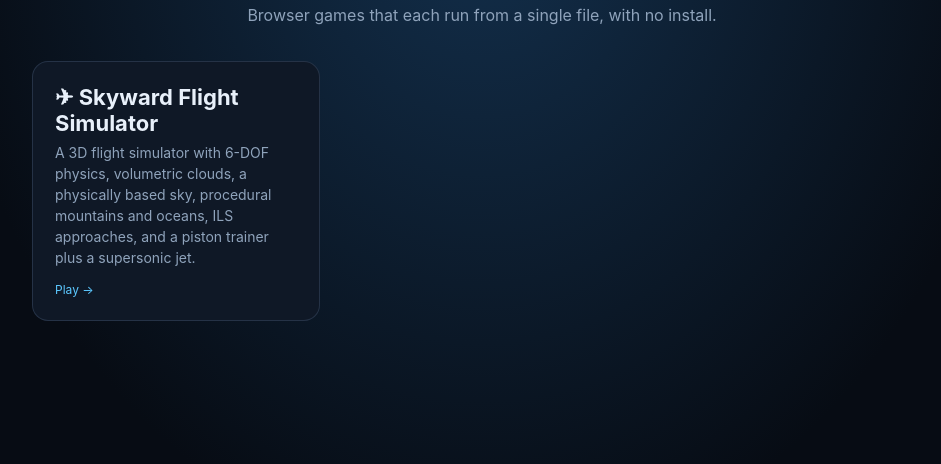
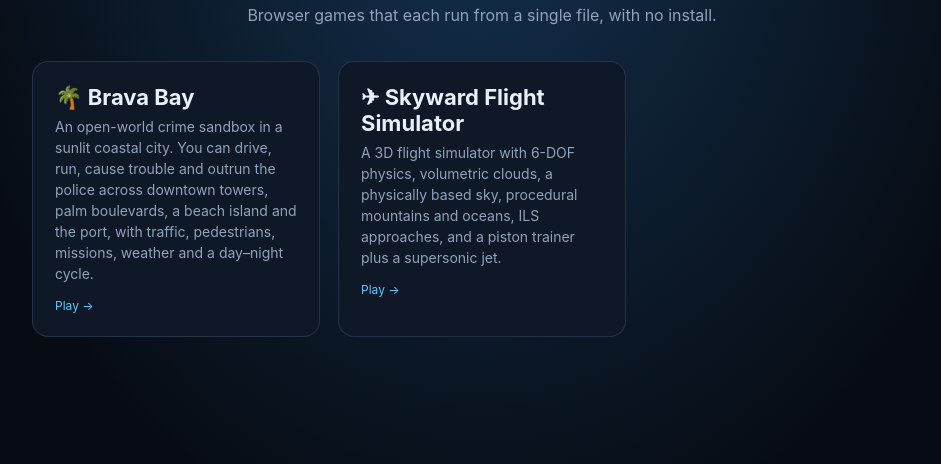
Before and after one commit to Whale64/unblocked-games, a plain HTML site: page index.html in a window 1280 px wide. Shown: the part 110-574 px from the top of the page, without its empty margins (158-1099 px from the left). Drawn offline with Linux system fonts and the light colour scheme.

Commit message:
Add Brava Bay to the games index; ignore local agent worktrees
Co-Authored-By: Claude Opus 5.5 <noreply@anthropic.com>
Claude-Session: https://claude.ai/code/session_01QJwnmH4JeiABjmRMVxMHQo

```diff
--- a/index.html
+++ b/index.html
@@ -22,6 +22,11 @@ a.card:hover { transform: translateY(-3px); border-color: var(--accent); }
 <h1>UNBLOCKED GAMES</h1>
 <p class="sub">Browser games that each run from a single file, with no install.</p>
 <div class="grid">
+	<a class="card" href="brava-bay/index.html">
+		<h2>🌴 Brava Bay</h2>
+		<p>An open-world crime sandbox in a sunlit coastal city. You can drive, run, cause trouble and outrun the police across downtown towers, palm boulevards, a beach island and the port, with traffic, pedestrians, missions, weather and a day–night cycle.</p>
+		<span class="tag">Play →</span>
+	</a>
 	<a class="card" href="flight-sim/index.html">
 		<h2>✈ Skyward Flight Simulator</h2>
 		<p>A 3D flight simulator with 6-DOF physics, volumetric clouds, a physically based sky, procedural mountains and oceans, ILS approaches, and a piston trainer plus a supersonic jet.</p>
```
Also changed, not shown: 1 other file.
